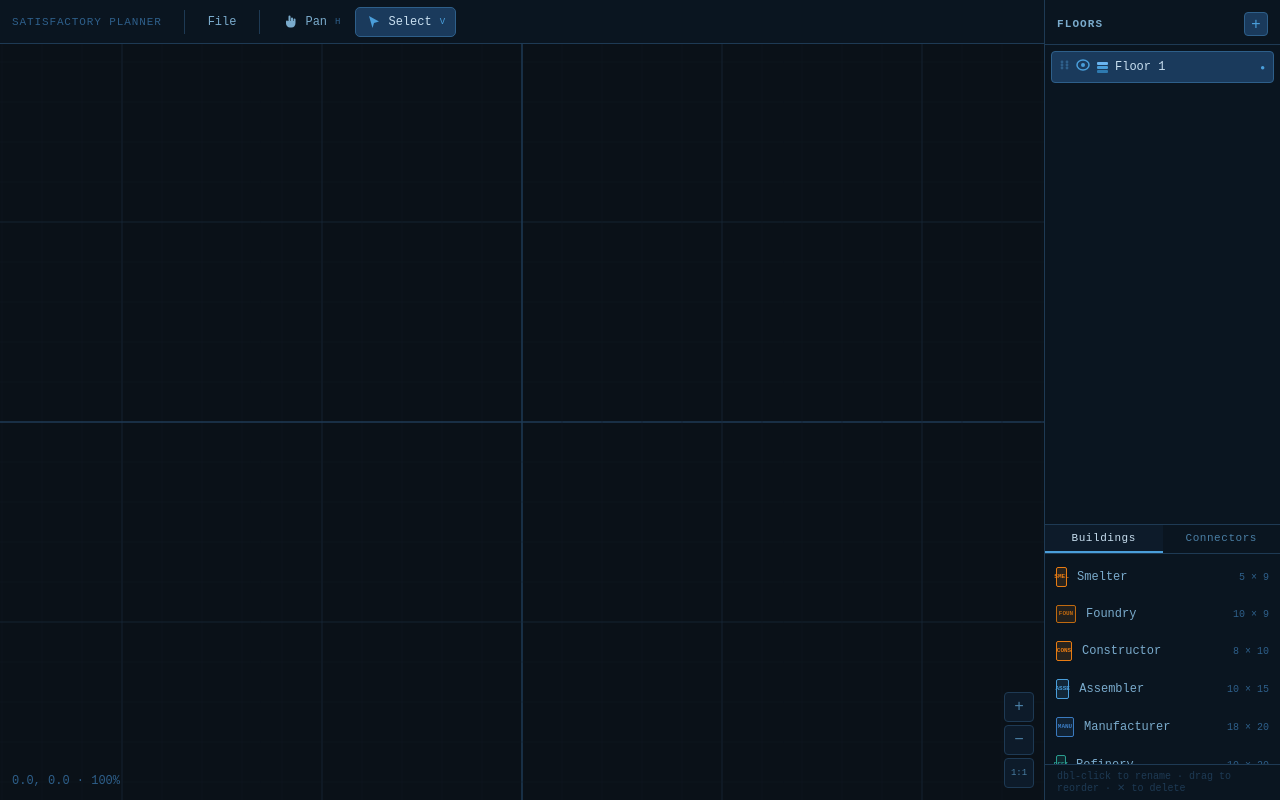
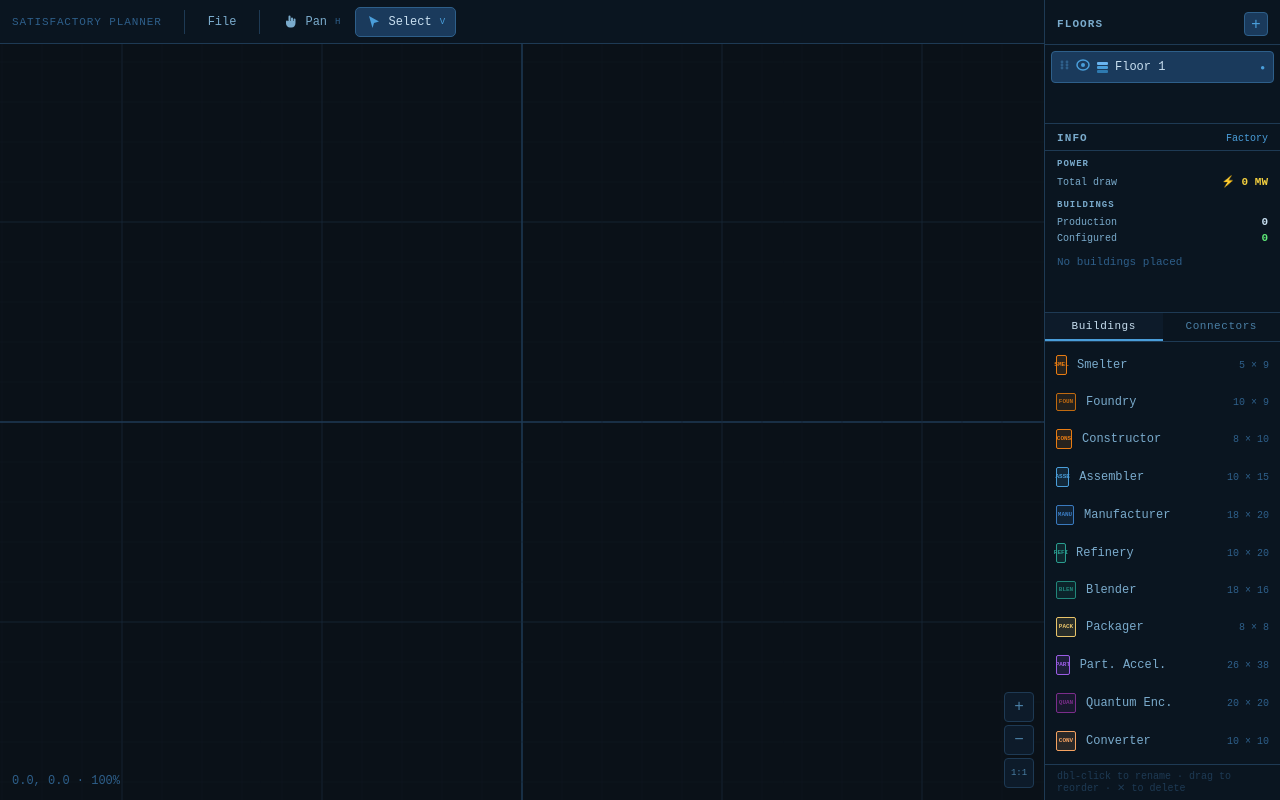
Before and after one commit to scottyob/Satisfactory-Planner, a React (Vite) app: page / in a window 1280 px wide. Built offline with nearby package versions, Linux system fonts and the light colour scheme.

Commit message:
Stats and info

```diff
--- a/src/App.jsx
+++ b/src/App.jsx
@@ -894,6 +894,7 @@ export default function App() {
         selectedObj={selectedObjIds.size === 1
           ? objects.find(o => o.id === [...selectedObjIds][0]) ?? null
           : null}
+        objects={objects}
       />
 
       <FloorInputModal
--- a/src/LayersPanel.jsx
+++ b/src/LayersPanel.jsx
@@ -2,8 +2,6 @@ import { useState, useEffect } from 'react'
 import { PANEL_WIDTH, CELL_SIZE } from './constants'
 import BUILDINGS, { BUILDINGS_BY_KEY } from './buildings.js'
 import { RECIPES_BY_ID } from './recipes.js'
-
-const BUILDINGS_HEIGHT = 240
 
 // ─── Connectors data ─────────────────────────────────────────────────────────
 
@@ -411,52 +409,145 @@ function ItemRow({ item, rate, rateColor }) {
   )
 }
 
-function InfoPanel({ obj }) {
-  if (!obj) return null
+function fmtMW(mw) {
+  if (mw >= 1000) return (mw / 1000).toFixed(2).replace(/\.?0+$/, '') + ' GW'
+  return (mw % 1 === 0 ? mw : mw.toFixed(1)) + ' MW'
+}
 
-  const def    = BUILDINGS_BY_KEY[obj.type] ?? CONNECTORS_BY_KEY[obj.type]
-  const recipe = obj.recipeId ? RECIPES_BY_ID[obj.recipeId] : null
-  const factor = obj.clockSpeed ?? 1
-  const pct    = Math.round(factor * 100)
-  const fmtRate = (r) => {
-    const v = r * factor
+function fmtPerMin(v) {
   return (v % 1 === 0 ? String(v) : v.toFixed(2).replace(/\.?0+$/, '')) + '/min'
 }
 
+function FactoryStats({ objects }) {
+  // Total power across all production buildings
+  const totalPower = objects.reduce((sum, o) => {
+    const def = BUILDINGS_BY_KEY[o.type]
+    if (!def?.power) return sum
+    return sum + def.power * Math.pow(o.clockSpeed ?? 1, 1.6)
+  }, 0)
+
+  // Building counts
+  const prodObjs      = objects.filter(o => BUILDINGS_BY_KEY[o.type])
+  const configured    = prodObjs.filter(o => o.recipeId)
+  const unconfigured  = prodObjs.length - configured.length
+
+  // Net output per item (outputs minus inputs, across all configured buildings)
+  const net = {}
+  for (const o of configured) {
+    const recipe = RECIPES_BY_ID[o.recipeId]
+    if (!recipe) continue
+    const factor = o.clockSpeed ?? 1
+    for (const out of recipe.outputs) {
+      net[out.item] = (net[out.item] ?? 0) + out.perMin * factor
+    }
+    for (const inp of recipe.inputs) {
+      net[inp.item] = (net[inp.item] ?? 0) - inp.perMin * factor
+    }
+  }
+
+  // Split into produced (positive net) and consumed (negative net)
+  const produced  = Object.entries(net).filter(([, v]) => v > 0).sort((a, b) => b[1] - a[1])
+  const consumed  = Object.entries(net).filter(([, v]) => v < 0).sort((a, b) => a[1] - b[1])
+
+  const statRow = (label, value, color = '#c8dff0') => (
+    <div style={{ display: 'flex', justifyContent: 'space-between', alignItems: 'baseline', padding: '2px 0' }}>
+      <span style={{ color: '#7aabcc', fontFamily: 'monospace', fontSize: 10 }}>{label}</span>
+      <span style={{ color, fontFamily: 'monospace', fontSize: 11, fontWeight: 600 }}>{value}</span>
+    </div>
+  )
+
   return (
-    <div style={{
-      borderTop: '1px solid #1e3a54',
-      flexShrink: 0,
-      display: 'flex', flexDirection: 'column',
-    }}>
+    <div style={{ padding: '8px 12px', display: 'flex', flexDirection: 'column', gap: 10 }}>
+      {/* Power */}
+      <div>
+        <div style={{ color: '#7aabcc', fontFamily: 'monospace', fontSize: 9, fontWeight: 700, letterSpacing: 1, marginBottom: 4 }}>POWER</div>
+        {statRow('Total draw', '⚡ ' + fmtMW(totalPower), '#f4d03f')}
+      </div>
+
+      {/* Buildings */}
+      <div>
+        <div style={{ color: '#7aabcc', fontFamily: 'monospace', fontSize: 9, fontWeight: 700, letterSpacing: 1, marginBottom: 4 }}>BUILDINGS</div>
+        {statRow('Production', prodObjs.length)}
+        {statRow('Configured', configured.length, '#5ee877')}
+        {unconfigured > 0 && statRow('Unconfigured', unconfigured, '#e87c7c')}
+      </div>
+
+      {/* Net outputs */}
+      {produced.length > 0 && (
+        <div>
+          <div style={{ color: '#e8a013', fontFamily: 'monospace', fontSize: 9, fontWeight: 700, letterSpacing: 1, marginBottom: 4 }}>OUTPUTS</div>
+          {produced.map(([item, rate]) => (
+            <div key={item} style={{ display: 'flex', alignItems: 'center', gap: 6, padding: '2px 0' }}>
+              <ItemIcon item={item} size={18} />
+              <span style={{ color: '#7aabcc', fontFamily: 'monospace', fontSize: 10, flex: 1, overflow: 'hidden', textOverflow: 'ellipsis', whiteSpace: 'nowrap' }}>{item}</span>
+              <span style={{ color: '#e8a013', fontFamily: 'monospace', fontSize: 10, fontWeight: 600, flexShrink: 0 }}>{fmtPerMin(rate)}</span>
+            </div>
+          ))}
+        </div>
+      )}
+
+      {/* Net consumed (items with negative net = more consumed than produced) */}
+      {consumed.length > 0 && (
+        <div>
+          <div style={{ color: '#5ee877', fontFamily: 'monospace', fontSize: 9, fontWeight: 700, letterSpacing: 1, marginBottom: 4 }}>INPUTS</div>
+          {consumed.map(([item, rate]) => (
+            <div key={item} style={{ display: 'flex', alignItems: 'center', gap: 6, padding: '2px 0' }}>
+              <ItemIcon item={item} size={18} />
+              <span style={{ color: '#7aabcc', fontFamily: 'monospace', fontSize: 10, flex: 1, overflow: 'hidden', textOverflow: 'ellipsis', whiteSpace: 'nowrap' }}>{item}</span>
+              <span style={{ color: '#5ee877', fontFamily: 'monospace', fontSize: 10, fontWeight: 600, flexShrink: 0 }}>{fmtPerMin(Math.abs(rate))}</span>
+            </div>
+          ))}
+        </div>
+      )}
+
+      {prodObjs.length === 0 && (
+        <span style={{ color: '#2e5f8a', fontFamily: 'monospace', fontSize: 11 }}>No buildings placed</span>
+      )}
+    </div>
+  )
+}
+
+function InfoPanel({ obj, objects }) {
+  const def    = obj ? (BUILDINGS_BY_KEY[obj.type] ?? CONNECTORS_BY_KEY[obj.type]) : null
+  const recipe = obj?.recipeId ? RECIPES_BY_ID[obj.recipeId] : null
+  const factor = obj?.clockSpeed ?? 1
+  const pct    = Math.round(factor * 100)
+  const fmtRate = (r) => fmtPerMin(r * factor)
+
+  const subtitle = obj ? (def?.label ?? obj.type) : 'Factory'
+
+  return (
+    <div style={{ borderTop: '1px solid #1e3a54', flexShrink: 0, display: 'flex', flexDirection: 'column' }}>
       {/* Header */}
       <div style={{
         display: 'flex', alignItems: 'center', justifyContent: 'space-between',
-        padding: '8px 12px 6px',
-        borderBottom: '1px solid #1e3a54',
+        padding: '8px 12px 6px', borderBottom: '1px solid #1e3a54',
       }}>
-        <span style={{
-          color: '#7aabcc', fontFamily: 'monospace', fontSize: 11,
-          fontWeight: 'bold', letterSpacing: '0.1em', textTransform: 'uppercase',
-        }}>Info</span>
-        <span style={{ color: '#4a9eda', fontFamily: 'monospace', fontSize: 10 }}>
-          {def?.label ?? obj.type}
-        </span>
+        <span style={{ color: '#7aabcc', fontFamily: 'monospace', fontSize: 11, fontWeight: 'bold', letterSpacing: '0.1em', textTransform: 'uppercase' }}>Info</span>
+        <span style={{ color: '#4a9eda', fontFamily: 'monospace', fontSize: 10 }}>{subtitle}</span>
       </div>
 
+      {/* No building selected — factory stats */}
+      {!obj && <FactoryStats objects={objects} />}
+
+      {/* Building selected */}
+      {obj && (
         <div style={{ padding: '8px 12px', display: 'flex', flexDirection: 'column', gap: 6 }}>
-        {/* Size */}
+          {/* Size + power */}
           {def && (
-          <div style={{ color: '#3a6a8a', fontFamily: 'monospace', fontSize: 10 }}>
-            {def.w} × {def.h} cells
+            <div style={{ display: 'flex', alignItems: 'center', justifyContent: 'space-between' }}>
+              <span style={{ color: '#3a6a8a', fontFamily: 'monospace', fontSize: 10 }}>{def.w} × {def.h} cells</span>
+              {def.power != null && (
+                <span style={{ color: '#f4d03f', fontFamily: 'monospace', fontSize: 11, fontWeight: 600 }}>
+                  ⚡ {fmtMW(def.power * Math.pow(factor, 1.6))}
+                </span>
+              )}
             </div>
           )}
 
           {/* Floor input info */}
           {obj.type === 'floor_input' && obj.item && (
-          <div style={{ display: 'flex', flexDirection: 'column', gap: 4 }}>
             <ItemRow item={obj.item} rate={`${obj.ratePerMin ?? 60}/min`} rateColor="#4a9eda" />
-          </div>
           )}
 
           {/* Recipe info */}
@@ -466,28 +557,18 @@ function InfoPanel({ obj }) {
                 <span style={{ color: '#c8dff0', fontFamily: 'monospace', fontSize: 12, fontWeight: 600 }}>{recipe.name}</span>
                 <span style={{ color: pct === 100 ? '#3a6a8a' : '#e8a013', fontFamily: 'monospace', fontSize: 11 }}>{pct}%</span>
               </div>
-
               <div style={{ display: 'flex', gap: 8 }}>
-              {/* Inputs */}
                 <div style={{ flex: 1, display: 'flex', flexDirection: 'column' }}>
                   <div style={{ color: '#5ee877', fontSize: 9, fontFamily: 'monospace', fontWeight: 700, letterSpacing: 1, marginBottom: 2 }}>INPUTS</div>
                   {recipe.inputs.length === 0
                     ? <span style={{ color: '#3a5a7a', fontSize: 10, fontFamily: 'monospace' }}>—</span>
-                  : recipe.inputs.map((inp, i) => (
-                    <ItemRow key={i} item={inp.item} rate={fmtRate(inp.perMin)} rateColor="#5ee877" />
-                  ))
+                    : recipe.inputs.map((inp, i) => <ItemRow key={i} item={inp.item} rate={fmtRate(inp.perMin)} rateColor="#5ee877" />)
                   }
                 </div>
-
-              {/* Arrow */}
                 <div style={{ color: '#4a9eda', fontSize: 18, paddingTop: 16, flexShrink: 0 }}>→</div>
-
-              {/* Outputs */}
                 <div style={{ flex: 1, display: 'flex', flexDirection: 'column' }}>
                   <div style={{ color: '#e8a013', fontSize: 9, fontFamily: 'monospace', fontWeight: 700, letterSpacing: 1, marginBottom: 2 }}>OUTPUTS</div>
-                {recipe.outputs.map((out, i) => (
-                  <ItemRow key={i} item={out.item} rate={fmtRate(out.perMin)} rateColor="#e8a013" />
-                ))}
+                  {recipe.outputs.map((out, i) => <ItemRow key={i} item={out.item} rate={fmtRate(out.perMin)} rateColor="#e8a013" />)}
                 </div>
               </div>
             </>
@@ -495,6 +576,7 @@ function InfoPanel({ obj }) {
             <span style={{ color: '#2e5f8a', fontFamily: 'monospace', fontSize: 11 }}>No recipe configured</span>
           )}
         </div>
+      )}
     </div>
   )
 }
@@ -508,7 +590,7 @@ const TABS = [
 
 export default function LayersPanel({
   layers, selectedId, onSelect, onToggleVisible, onRename, onAdd, onDelete, onReorder, onAddBuilding,
-  selectedObj,
+  selectedObj, objects,
 }) {
   const [dragId, setDragId]     = useState(null)
   const [dragOverId, setDragOverId] = useState(null)
@@ -598,9 +680,10 @@ export default function LayersPanel({
         </button>
       </div>
 
-      {/* ── Layer list ── */}
+      {/* ── Floor list ── */}
       <div style={{
-        flex: 1,
+        flex: '0 0 auto',
+        maxHeight: 160,
         overflowY: 'auto',
         padding: '4px 6px',
         display: 'flex',
@@ -632,12 +715,15 @@ export default function LayersPanel({
         ))}
       </div>
 
-      {/* ── Info panel ── */}
-      <InfoPanel obj={selectedObj} />
+      {/* ── Info panel — centered in free space ── */}
+      <div style={{ flex: 1, display: 'flex', alignItems: 'center', padding: '12px 0' }}>
+        <div style={{ width: '100%' }}>
+          <InfoPanel obj={selectedObj} objects={objects} />
+        </div>
+      </div>
 
       {/* ── Bottom tab panel ── */}
       <div style={{
-        height: BUILDINGS_HEIGHT,
         borderTop: '1px solid #1e3a54',
         display: 'flex',
         flexDirection: 'column',
@@ -676,7 +762,7 @@ export default function LayersPanel({
         </div>
 
         {/* Tab content */}
-        <div style={{ flex: 1, overflowY: 'auto' }}>
+        <div style={{ overflowY: 'auto' }}>
           {activeTab === 'buildings' && (
             <BuildingsTab onAddBuilding={onAddBuilding} />
           )}
--- a/src/buildings.js
+++ b/src/buildings.js
@@ -7,6 +7,8 @@
 //   color     – hex color for canvas rendering
 //   w         – width in grid cells (foundations)
 //   h         – height in grid cells (foundations)
+//   power     – base power consumption in MW at 100% clock speed
+//               actual = power × clockSpeed^1.6  (Satisfactory formula)
 //   inputs    – [{ type, position }]   type: 'belt' | 'pipe'
 //   outputs   – [{ type, position }]   type: 'belt' | 'pipe'
 //
@@ -22,8 +24,7 @@ const BUILDINGS = [
     key:    'smelter',
     label:  'Smelter',
     color:  '#e87c13',
-    w: 5,
-    h: 9,
+    w: 5, h: 9, power: 4,
     inputs: [
       { type: 'belt', position: { side: 'south', offset: 0 } },
     ],
@@ -36,8 +37,7 @@ const BUILDINGS = [
     key:    'foundry',
     label:  'Foundry',
     color:  '#c06a10',
-    w: 10,
-    h: 9,
+    w: 10, h: 9, power: 16,
     inputs: [
       { type: 'belt', position: { side: 'south', offset: -2 } },
       { type: 'belt', position: { side: 'south', offset:  2 } },
@@ -51,8 +51,7 @@ const BUILDINGS = [
     key:    'constructor',
     label:  'Constructor',
     color:  '#e87c13',
-    w: 8,
-    h: 10,
+    w: 8, h: 10, power: 4,
     inputs: [
       { type: 'belt', position: { side: 'south', offset: 0 } },
     ],
@@ -65,8 +64,7 @@ const BUILDINGS = [
     key:    'assembler',
     label:  'Assembler',
     color:  '#4a9eda',
-    w: 10,
-    h: 15,
+    w: 10, h: 15, power: 15,
     inputs: [
       { type: 'belt', position: { side: 'south', offset: -2 } },
       { type: 'belt', position: { side: 'south', offset:  2 } },
@@ -80,8 +78,7 @@ const BUILDINGS = [
     key:    'manufacturer',
     label:  'Manufacturer',
     color:  '#3a7abf',
-    w: 18,
-    h: 20,
+    w: 18, h: 20, power: 55,
     inputs: [
       { type: 'belt', position: { side: 'south', offset: -6 } },
       { type: 'belt', position: { side: 'south', offset: -2 } },
@@ -97,8 +94,7 @@ const BUILDINGS = [
     key:    'refinery',
     label:  'Refinery',
     color:  '#2a9d8f',
-    w: 10,
-    h: 20,
+    w: 10, h: 20, power: 30,
     inputs: [
       { type: 'belt', position: { side: 'south', offset: -2 } },
       { type: 'pipe', position: { side: 'south', offset:  2 } },
@@ -113,8 +109,7 @@ const BUILDINGS = [
     key:    'blender',
     label:  'Blender',
     color:  '#21867a',
-    w: 18,
-    h: 16,
+    w: 18, h: 16, power: 75,
     inputs: [
       { type: 'belt', position: { side: 'south', offset: -6 } },
       { type: 'belt', position: { side: 'south', offset: -2 } },
@@ -131,8 +126,7 @@ const BUILDINGS = [
     key:    'packager',
     label:  'Packager',
     color:  '#e9c46a',
-    w: 8,
-    h: 8,
+    w: 8, h: 8, power: 10,
     inputs: [
       { type: 'belt', position: { side: 'south', offset: -1 } },
       { type: 'pipe', position: { side: 'south', offset:  1 } },
@@ -147,8 +141,7 @@ const BUILDINGS = [
     key:    'particleAccelerator',
     label:  'Part. Accel.',
     color:  '#9b5de5',
-    w: 26,
-    h: 38,
+    w: 26, h: 38, power: 500,   // varies 250–1500 MW by recipe
     inputs: [
       { type: 'belt', position: { side: 'south', offset: -8 } },
       { type: 'belt', position: { side: 'south', offset:  0 } },
@@ -163,8 +156,7 @@ const BUILDINGS = [
     key:    'quantumEncoder',
     label:  'Quantum Enc.',
     color:  '#7b2d8b',
-    w: 20,
-    h: 20,
+    w: 20, h: 20, power: 1000,
     inputs: [
       { type: 'belt', position: { side: 'south', offset: -6 } },
       { type: 'belt', position: { side: 'south', offset: -2 } },
@@ -181,8 +173,7 @@ const BUILDINGS = [
     key:    'converter',
     label:  'Converter',
     color:  '#f4a261',
-    w: 10,
-    h: 10,
+    w: 10, h: 10, power: 100,
     inputs: [
       { type: 'belt', position: { side: 'south', offset: -2 } },
       { type: 'belt', position: { side: 'south', offset:  2 } },
```
Lines whose indentation alone changed are shown as unchanged.
